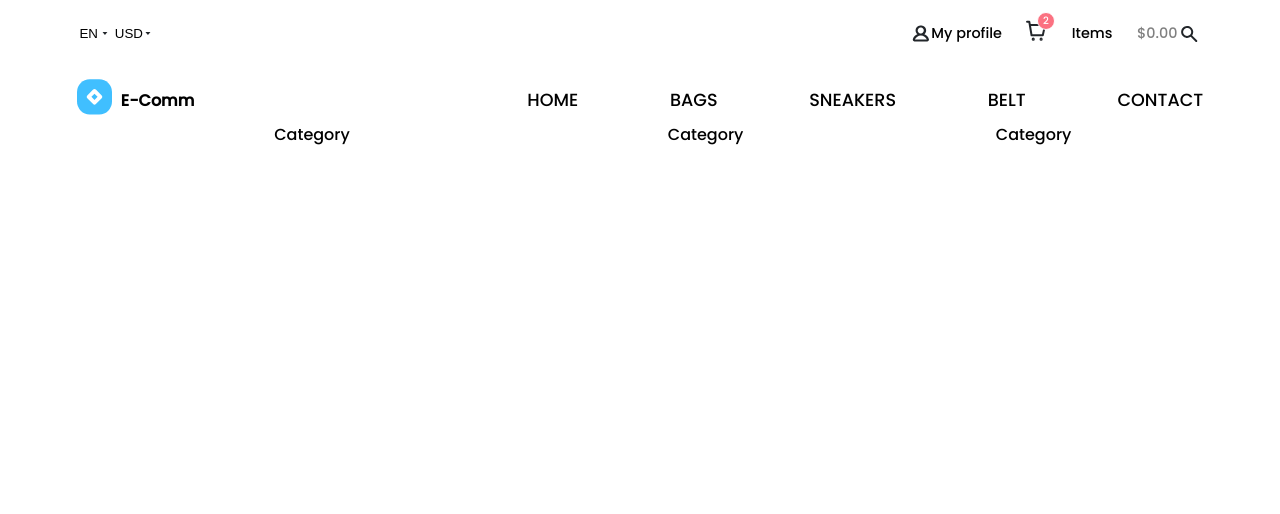
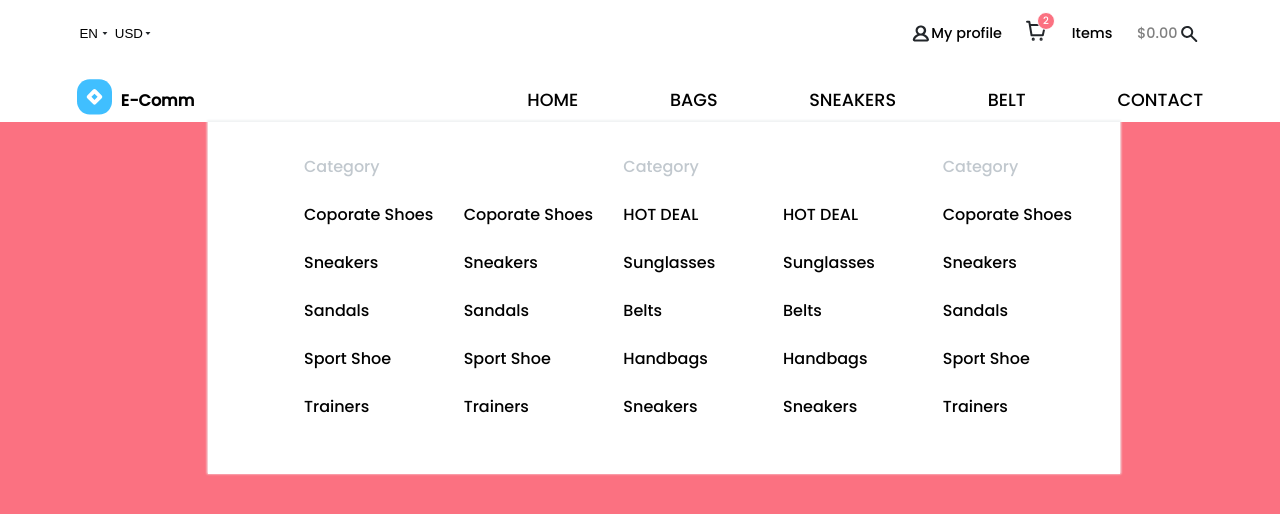
Before and after one commit to innogeniotraining/menu-static-design, a website: page index.html in a window 1280 px wide. Drawn offline with Linux system fonts and the light colour scheme.

Commit message:
Grid was made to align perfectly as possible.

```diff
--- a/index.html
+++ b/index.html
@@ -56,11 +56,40 @@
         </div>
       </div>
       <div class="layout__dropdown">
-        <div class="layout-dropdown__category1">
-          Category
+        <div class="layout-dropdown__category">
+          <div class="category1">Category</div>
+          <div>Coporate Shoes</div>
+          <div>Coporate Shoes</div>
+          <div>Sneakers</div>
+          <div>Sneakers</div>
+          <div>Sandals</div>
+          <div>Sandals</div>
+          <div>Sport Shoe</div>
+          <div>Sport Shoe</div>
+          <div>Trainers</div>
+          <div>Trainers</div>
         </div>
-        <div class="layout-dropdown__category2">Category</div>
-        <div class="layout-dropdown__category3">Category</div>
+        <div class="layout-dropdown__category">
+          <div class="category2">Category</div>
+          <div>HOT DEAL</div>
+          <div>HOT DEAL</div>
+          <div>Sunglasses</div>
+          <div>Sunglasses</div>
+          <div>Belts</div>
+          <div>Belts</div>
+          <div>Handbags</div>
+          <div>Handbags</div>
+          <div>Sneakers</div>
+          <div>Sneakers</div>
+        </div>
+        <div class="layout-dropdown__category2">
+          <div class="category3">Category</div>
+          <div>Coporate Shoes</div>
+          <div>Sneakers</div>
+          <div>Sandals</div>
+          <div>Sport Shoe</div>
+          <div>Trainers</div>
+        </div>
       </div>
     </div>
   </body>
--- a/style.css
+++ b/style.css
@@ -2,9 +2,11 @@ body{
   margin: 0%;
   overflow: hidden;
   font-family: 'Poppins', sans-serif;
+  background-color: #FB7181;
 }
 .layout__navbar{
   padding: 0% 6%;
+  background-color: #fff;
 }
 .layout-navbar__top{
   width: 100%;
@@ -15,6 +17,7 @@ body{
 
 .layout-navbar__bottom{
   width: 100%;
+  position: relative;
   padding-top: 2%;
   display: flex;
   justify-content: space-between;
@@ -107,10 +110,30 @@ select{
   border: 0.1rem solid #fff;
 }
 .layout__dropdown{
-  width: 82%;
-  text-align: center;
+  width: 60%;
+  position: absolute;
+  right: 10rem;
+  background-color: #fff;
+  box-shadow: 0px -1px 2px 1px #F1F3F4;
+  height: 18rem;
+  padding: 2em 3em 2em 6em;
   margin: auto;
   display: grid;
-  grid-template-columns: repeat(2,1.5fr) 1fr;
+  grid-template-columns: repeat(2,1.5fr) auto;
   grid-template-rows: 1fr;
 }
+.layout-dropdown__category{
+  display: grid;
+  grid-template-columns: repeat(2,1fr);
+  grid-template-rows: repeat(6,1fr);
+}
+.category1,.category2{
+  grid-area: 1/1/ span 1/span 2;
+}
+.category1,.category2,.category3{
+  color: #C1C8CE;
+}
+.layout-dropdown__category2{
+  display: grid;
+  grid-template-columns: 1fr;
+}
```
